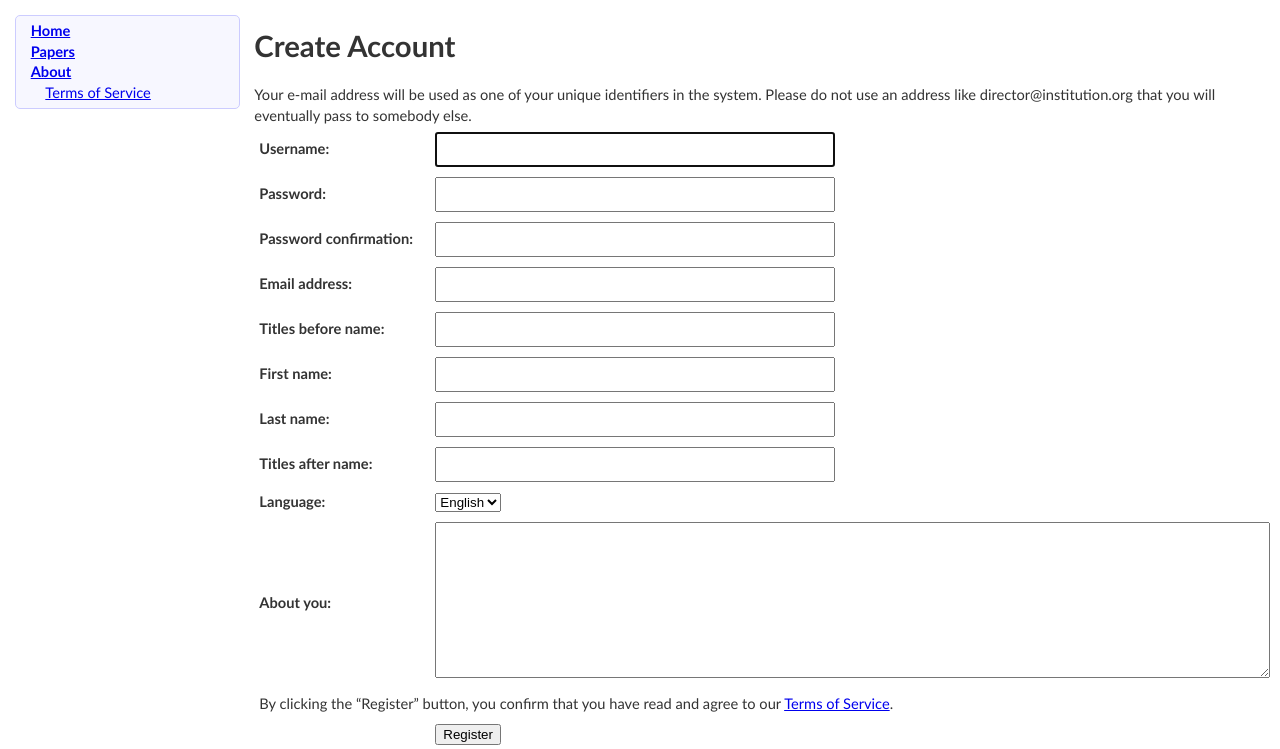
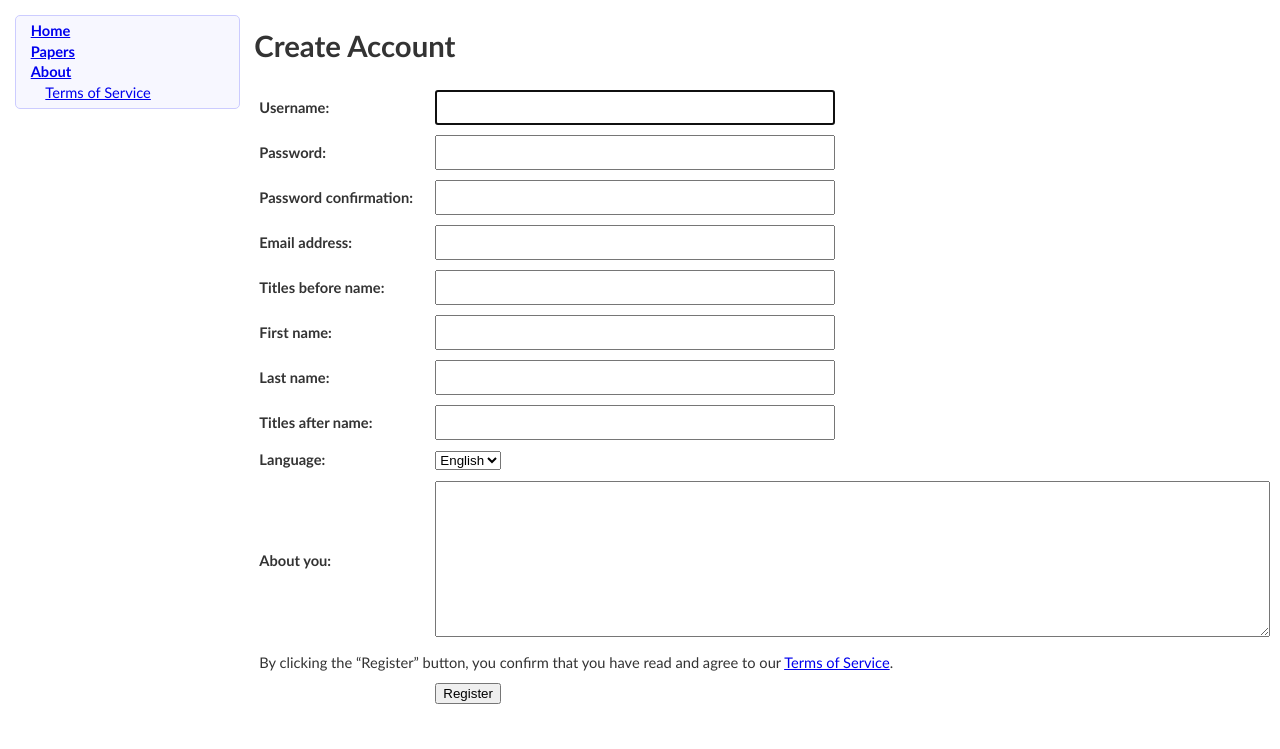
Before and after one commit to nextghost/sciswarm, a Django app: page /account/register in a window 1280 px wide. Shown: the part 60-809 px from the top of the page. After the commit the page ends 764 px from the top, so only its background shows below. Run offline with Django 3.2, Linux system fonts and the light colour scheme; parts of the project's set-up code (start-up, migrations or seed data) failed here and were passed over.

Commit message:
Don't force registration e-mail as permanent identifier (security)

```diff
--- a/core/forms/auth.py
+++ b/core/forms/auth.py
@@ -78,15 +78,7 @@ class RegistrationForm(HelpTextMixin, auth.UserCreationForm):
 
     def clean(self):
         super(RegistrationForm, self).clean()
-        email = self.cleaned_data.get('email')
         username = self.cleaned_data.get('username')
-        if email is not None:
-            aliasobj = models.PersonAlias.objects
-            scheme = const.person_alias_schemes.EMAIL
-            if not aliasobj.check_alias_available(scheme, email):
-                msg = _('This e-mail address is already taken.')
-                err = ValidationError(msg, 'unique')
-                self.add_error('email', err)
         if username is not None and not re.match(r'^[a-z0-9@.+_-]+$',username):
             msg = _('This username is not allowed.')
             err = ValidationError(msg, 'invalid')
@@ -102,10 +94,9 @@ class RegistrationForm(HelpTextMixin, auth.UserCreationForm):
         person = models.Person.objects.create(**person_data)
         self.instance.person = person
         self.instance.save()
-        scheme = const.person_alias_schemes.EMAIL
-        models.PersonAlias.objects.link_alias(scheme, ret.email, person)
         scheme = const.person_alias_schemes.SCISWARM
-        models.PersonAlias.objects.link_alias(scheme,'u/'+ret.username, person)
+        models.PersonAlias.objects.link_alias(scheme, ret.base_identifier,
+            person)
         return ret
 
 # This form must be processed and saved under transaction
@@ -150,15 +141,6 @@ class UserProfileUpdateForm(ModelForm):
             msg = _('Database error, please try again later.')
             raise ValidationError(msg, 'lock')
         self.instance = tmp
-        person = tmp.person
-        email = self.cleaned_data.get('email')
-        if email is not None and 'email' in self.changed_data:
-            aliasobj = models.PersonAlias.objects
-            scheme = const.person_alias_schemes.EMAIL
-            if not aliasobj.check_alias_available(scheme, email, person):
-                msg = _('This e-mail address is already taken.')
-                err = ValidationError(msg, 'unique')
-                self.add_error('email', err)
 
     def save(self):
         ret = super(UserProfileUpdateForm, self).save()
@@ -167,9 +149,6 @@ class UserProfileUpdateForm(ModelForm):
         for fname in flist:
             setattr(ret.person, fname, self.cleaned_data[fname])
         ret.person.save()
-        if 'email' in self.changed_data:
-            scheme = const.person_alias_schemes.EMAIL
-            models.PersonAlias.objects.link_alias(scheme,ret.email, ret.person)
         return ret
 
 class DeleteAccountForm(ModelForm):
--- a/core/models/paper.py
+++ b/core/models/paper.py
@@ -199,11 +199,6 @@ class PersonAlias(models.Model):
             return False
         elif self.target is None:
             return False
-        elif self.scheme == const.person_alias_schemes.EMAIL:
-            query = (auth.User.query_model.email == self.identifier)
-            qs = auth.User.objects.filter_by_person(self.target).filter(query)
-            if qs.exists():
-                return False
         return True
 
     def unlink(self):
--- a/core/templates/core/account/register.html
+++ b/core/templates/core/account/register.html
@@ -5,9 +5,6 @@
 
 {% block content %}
 <h1>{% trans 'Create Account' %}</h1>
-<div class="box">
-{% blocktrans %}Your e-mail address will be used as one of your unique identifiers in the system. Please do not use an address like director@institution.org that you will eventually pass to somebody else.{% endblocktrans %}
-</div>
 <div class="box">
 <form method="post" action="?">
 {% csrf_token %}
```
Also changed, not shown: core/tests/user.py (+17 -18 lines), core/locale/cs/LC_MESSAGES/django.po, core/locale/en/LC_MESSAGES/django.po.
